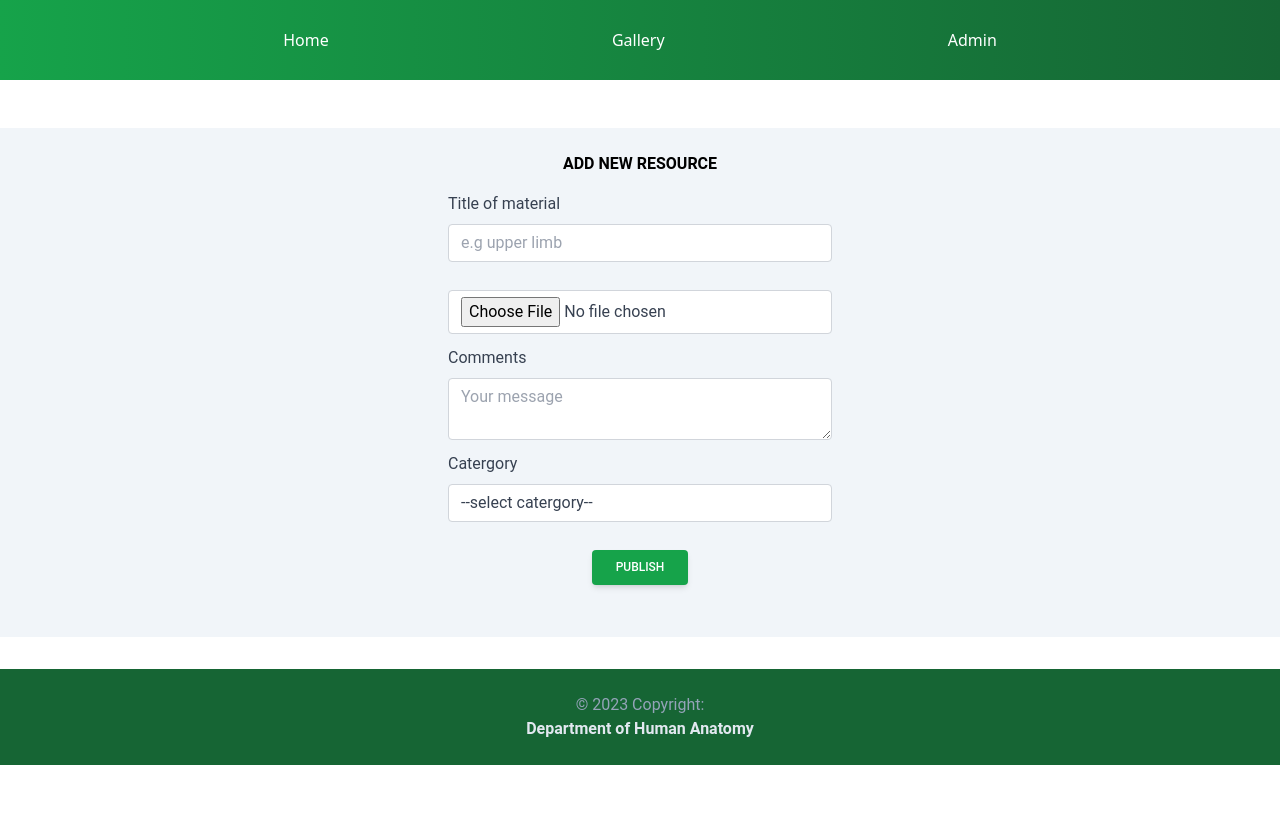
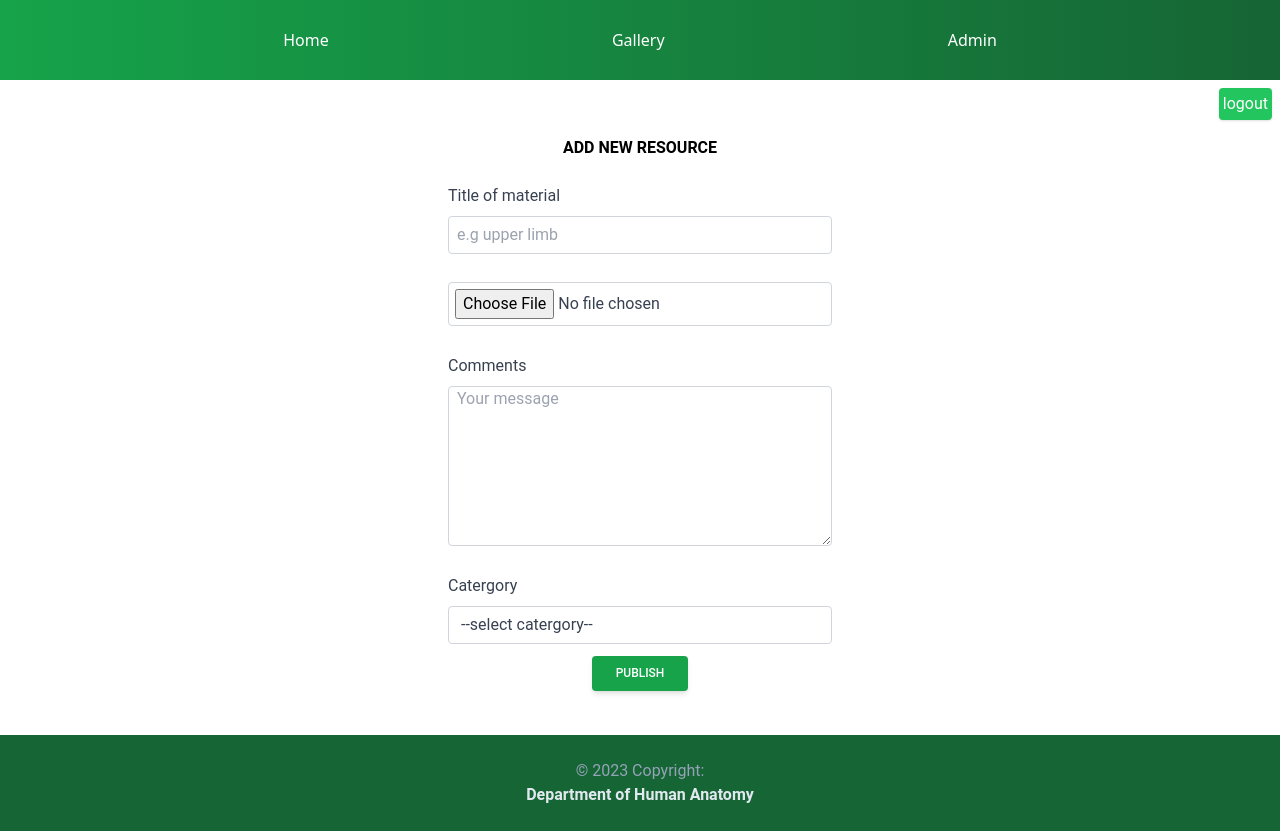
Before and after one commit to victor-914/e_lib, a Next.js app: page /profile in a window 1280 px wide. Before the commit this address had no page. Before the commit the page ends 800 px from the top, so only its background shows below. Built offline with nearby package versions, Linux system fonts and the light colour scheme.

Commit message:
ready fix

```diff
--- a/components/gallery/ModelPage.jsx
+++ b/components/gallery/ModelPage.jsx
@@ -29,18 +29,13 @@ function ModelPage({ queryObj }) {
         <Loader />
       ) : model?.url ? (
         <>
-          <section className="bg-slate-100 w-4/5 m-auto">
-            <header className="font-bold w-full text-center pt-6">
+          <section className=" p-6 w-full m-auto md:w-4/5">
+            <header className="font-bold m-2 w-full text-center pt-6">
               {" "}
               {model?.title}
             </header>
-            <main className="w-full h-screen relative">
-              <Image
-                src={model?.url}
-                width={"90%"}
-                height={"90%"}
-                layout="fill"
-              />
+            <main className="w-full  shadow-lg rounded p-2  h-96 relative">
+              <Image src={model?.url} layout="fill" className="rounded" />
             </main>
             <div className="w-4/5 m-auto p-6 mt-4 mb-6 bg-slate-100">
               {model.comment}
--- a/components/gallery/PerModel.js
+++ b/components/gallery/PerModel.js
@@ -4,19 +4,19 @@ import Image from "next/image";
 
 function ModelPreview({ item }) {
   return (
-    <section className="rounded-lg bg-slate-200 shadow-lg max-w-sm mt-10  p-2 h-auto relative">
-      <main className="w-full  relative h-40">
-        <Image src={item.url} layout="fill" />
+    <section className=" w-80 rounded-lg bg-slate-200 shadow-lg   flex flex-col relative  justify-between p-2 relative h-auto mb-8">
+      <main className="relative w-full  h-60 p-2">
+        <Image src={item.url} layout="fill" className="rounded" />
       </main>
-      <h5 className="text-gray-900 p-2 font-bold mb-2 text-center w-full text-white  bg-green-800">
+      <h5 className="text-gray-900 p-4  mt-2 font-bold  text-center w-full text-white  bg-green-600">
         {item.title}
       </h5>
-      <div className="w-full flex justify-center align-center absolute bottom-5 ">
+      <div className="w-full flex justify-center align-center p-2 bottom-5 m-t2">
         <Link href={`/resource/${item.catergory}/${item._id}`}>
           <a>
             <button
               type="button"
-              className=" inline-block px-6 py-2.5 bg-green-600 text-white font-medium text-xs leading-tight  rounded shadow-md hover:bg-green-800 hover:shadow-lg focus:bg-green-700 focus:shadow-lg focus:outline-none focus:ring-0 active:bg-green-800 active:shadow-lg transition duration-150 ease-in-out"
+              className=" inline-block px-6 py-2.5 bg-green-800 text-white font-medium text-xs leading-tight  rounded shadow-md hover:bg-green-800 hover:shadow-lg focus:bg-green-700 focus:shadow-lg focus:outline-none focus:ring-0 active:bg-green-800 active:shadow-lg transition duration-150 ease-in-out"
             >
               view
             </button>
--- a/components/profile/Profile.js
+++ b/components/profile/Profile.js
@@ -1,10 +1,9 @@
-import React, { useState } from "react";
+import React from "react";
 import UploadMaterial from "./UploadMaterial";
 import Footer from "../footer/Footer";
 import styled from "styled-components";
 
 function Profile() {
-  const [state, setState] = useState("upload");
   return (
     <StyledProfile>
       <UploadMaterial />
--- a/components/profile/UploadMaterial.js
+++ b/components/profile/UploadMaterial.js
@@ -4,12 +4,12 @@ import { useRouter } from "next/router";
 import FormData from "form-data";
 import { handleLogout } from "../../utils/helperFunction";
 function UploadMaterial() {
-  useEffect(() => {
-    const auth = localStorage.getItem("access");
-    if (!auth) {
-      router.push("/login");
-    }
-  }, []);
+  // useEffect(() => {
+  //   const auth = localStorage.getItem("access");
+  //   if (!auth) {
+  //     router.push("/login");
+  //   }
+  // }, []);
 
   const [state, setState] = useState({
     title: "",
@@ -74,10 +74,10 @@ function UploadMaterial() {
   };
 
   return (
-    <>
-      <div className="w-fill p-2 flex justify-end items-center">
+    <section className="flex justify-between flex-col">
+      <div className="w-full  p-2 flex justify-end items-center overflow-x-hidden">
         <button
-          className="p-1  text-white hover:text-white hover:bg-green-500 rounded"
+          className="p-1  bg-green-500  shadow -lg text-white hover:text-white hover:bg-green-500 rounded"
           onClick={handleLogout}
         >
           logout
@@ -87,12 +87,12 @@ function UploadMaterial() {
         encType="multipart/form-data"
         method="post"
         onSubmit={handleSubmit}
-        class=" w-full flex flex-col items-center justify-around bg-slate-100 p-6 h-auto"
+        class=" w-full flex flex-col items-center justify-between  "
       >
-        <header className="uppercase font-bold"> Add new resource</header>
+        <header className="uppercase  p-2 font-bold"> Add new resource</header>
 
-        <div class="flex justify-center p-4">
-          <div class="mb-3 xl:w-96">
+        <div class="flex justify-center py-4 w-11/12">
+          <div class="mb-3  w-full xl:w-96 ">
             <label
               for="exampleFormControlInput1"
               class="form-label inline-block mb-2 text-gray-700"
@@ -104,9 +104,6 @@ function UploadMaterial() {
               class="
         form-control
         block
-        w-96
-        px-3
-        py-1.5
         text-base
         font-normal
         text-gray-700
@@ -115,6 +112,9 @@ function UploadMaterial() {
         rounded
         transition
         ease-in-out
+        w-full
+        px-2
+        py-1.5
         m-0
         focus:text-gray-700 focus:bg-white focus:border-green-600 focus:outline-none
       "
@@ -128,14 +128,11 @@ function UploadMaterial() {
           </div>
         </div>
 
-        <div class="flex justify-center">
-          <div class="mb-3 w-96">
+        <div class="flex justify-center w-11/12">
+          <div class="mb-3 w-full xl:w-96">
             <input
               class="form-control
     block
-    w-full
-    px-3
-    py-1.5
     text-base
     font-normal
     text-gray-700
@@ -144,8 +141,11 @@ function UploadMaterial() {
     rounded
     transition
     ease-in-out
+    w-full
+    py-1.5
+    px-1.5
     m-0
-    focus:text-gray-700 focus:bg-white focus:border-blue-600 focus:outline-none"
+    focus:text-gray-700 focus:bg-white focus:border-blue-600  focus:outline-none"
               type="file"
               name="file"
               id="file"
@@ -159,8 +159,8 @@ function UploadMaterial() {
           </div>
         </div>
 
-        <div class="flex justify-center">
-          <div class="mb-3 xl:w-96 w-96">
+        <div class="flex justify-center  py-4 w-11/12">
+          <div class="mb-3 xl:w-96 w-full">
             <label
               for="exampleFormControlTextarea1"
               class="form-label inline-block mb-2 text-gray-700"
@@ -171,9 +171,9 @@ function UploadMaterial() {
               class="
         form-control
         block
+        h-40
+        px-2
         w-full
-        px-3
-        py-1.5
         text-base
         font-normal
         text-gray-700
@@ -196,8 +196,8 @@ function UploadMaterial() {
           </div>
         </div>
 
-        <div class="flex justify-center">
-          <div class="mb-3 xl:w-96">
+        <div class="flex justify-center w-11/12 ">
+          <div class="mb-3 xl:w-96 w-full">
             <label className="form-label inline-block mb-2 text-gray-700">
               Catergory
             </label>
@@ -216,7 +216,7 @@ function UploadMaterial() {
       rounded
       transition
       ease-in-out
-      w-96
+      w-full
       m-0
       focus:text-gray-700 focus:bg-white focus:border-green-600 focus:outline-none"
               aria-label="Default select example"
@@ -236,7 +236,7 @@ function UploadMaterial() {
           </div>
         </div>
 
-        <div class="mb-3 w-96 p-4 flex justify-center items-center">
+        <div class="mb-3 w-full  flex justify-center items-center">
           <button
             type="button"
             onClick={handleSubmit}
@@ -246,7 +246,7 @@ function UploadMaterial() {
           </button>
         </div>
       </form>
-    </>
+    </section>
   );
 }
 
--- a/utils/TopicSummary.array.js
+++ b/utils/TopicSummary.array.js
@@ -7,21 +7,21 @@ const TopicSummary = [
     _id: "1",
     title: "Thorax",
     img: thorax,
-    link: "#",
+    link: "/resource/thorax",
   },
 
   {
     _id: "2",
     title: "Head",
     img: head,
-    link: "#",
+    link: "/resource/head",
   },
 
   {
     _id: "3",
     title: "Lower Limb",
     img: lowerLimb,
-    link: "#",
+    link: "/resource/lowerlimb",
   },
 ];
 
```
